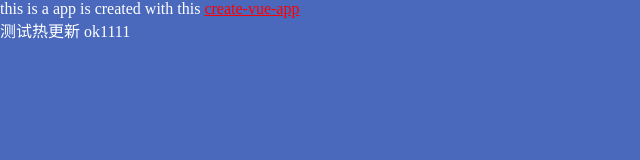
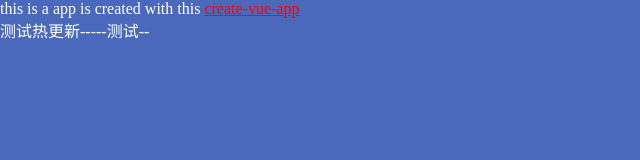
Before and after one commit to hhcol620/vue-template-pc, a Vue app: page / in a window 1280 px wide. Shown: the top 160 px of the page, without its empty margins (0-640 px from the left). Built offline with nearby package versions, Linux system fonts and the light colour scheme.

Commit message:
webpack配置查分

```diff
--- a/src/App.vue
+++ b/src/App.vue
@@ -2,7 +2,7 @@
     <div>
         this is a app is created with this <a class="a-text"
            href="https://github.com/hhcol620/create-vue-app">create-vue-app</a>
-        <p>测试热更新 ok1111</p>
+        <p>测试热更新-----测试--</p>
     </div>
 </template>
 <script>
```
Also changed, not shown: package.json (+6 -8 lines), 6 other files (tests, documents, lock files or other folders).
